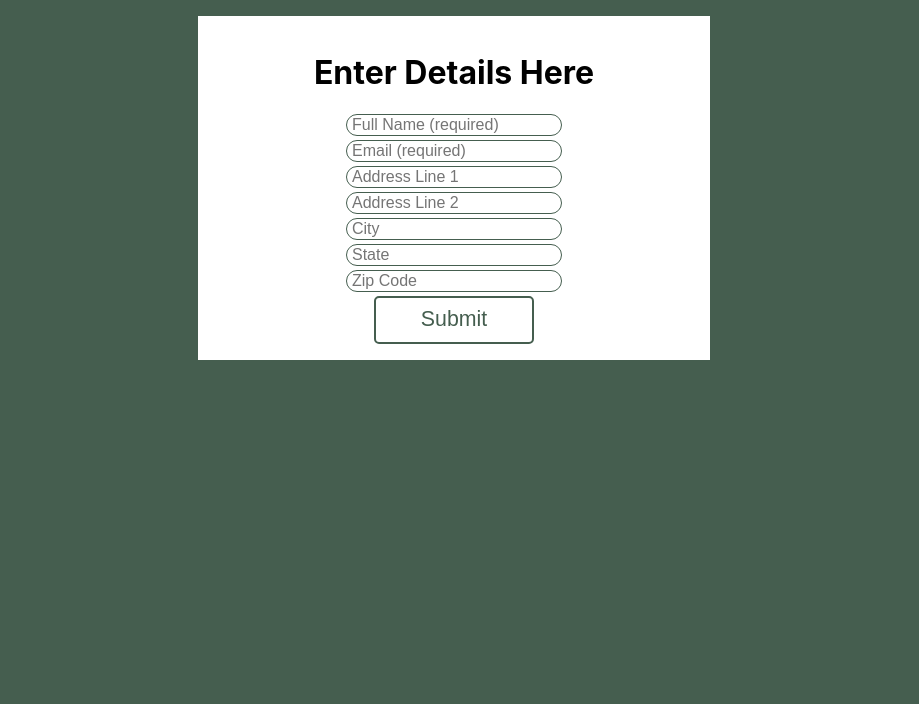
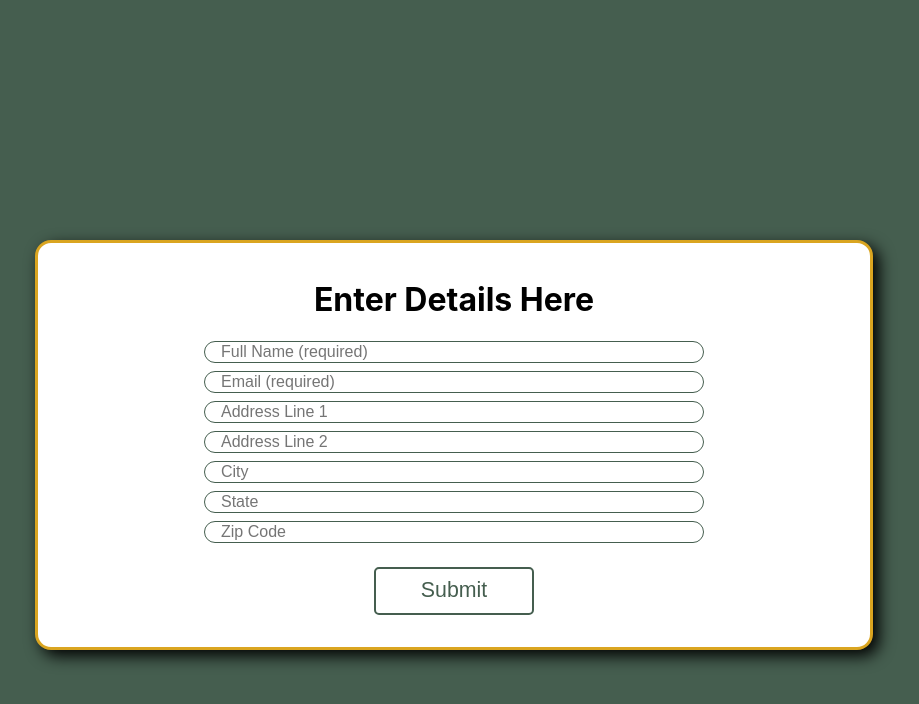
Before and after one commit to carah-tychewicz/simple-webform, a React (Create React App) app: page / in a window 1280 px wide. Shown: the top 704 px of the page, without its empty margins (186-1105 px from the left). Built offline with nearby package versions, Linux system fonts and the light colour scheme.

Commit message:
good enough for me

```diff
--- a/src/components/Form.css
+++ b/src/components/Form.css
@@ -2,7 +2,8 @@ input {
   border: 1px solid #455e4f;
   border-radius: 3rem;
   font-size: 1rem;
-  padding-left: 5px;
+  padding-left: 1rem;
+  width: 28rem;
 }
 
 input:focus {
@@ -12,6 +13,8 @@ input:focus {
 }
 
 .form-submit-btn {
+  margin-top: 1rem;
+  margin-bottom: 1rem;
   font-size: 16pt;
   height: 3rem;
   width: 10rem;
@@ -32,7 +35,7 @@ input:focus {
 }
 
 .form-item {
-  margin: 4px;
+  margin: 0.5rem;
 }
 
 .details-card {
@@ -40,5 +43,31 @@ input:focus {
   width: 30rem;
   padding: 1rem;
   background-color: white;
-  margin: 1rem;
+  margin: 15rem 1rem 1rem 1rem;
+  border-radius: 1rem;
+  border: 3px solid goldenrod;
+  filter: drop-shadow(6px 6px 8px black);
 }
+
+/* Extra small devices (phones, 600px and down) */
+@media only screen and (max-width: 600px) {
+  input {
+    width: 18rem;
+  }
+}
+/* Small devices (portrait tablets and large phones, 600px and up) */
+@media only screen and (min-width: 600px) {
+  .details-card {
+    width: 40rem;
+  }
+}
+/* Medium devices (landscape tablets, 768px and up) */
+@media only screen and (min-width: 768px) {
+  .details-card {
+    width: 50rem;
+  }
+
+  input {
+    width: 30rem;
+  }
+}
--- a/src/components/ThankYou.css
+++ b/src/components/ThankYou.css
@@ -9,8 +9,11 @@
 
 .thankyou-card {
   text-align: left;
-  width: 30rem;
+  width: 40rem;
   padding: 1rem;
   background-color: white;
-  margin: 1rem;
+  margin: 15rem 1rem 1rem 1rem;
+  border-radius: 1rem;
+  border: 3px solid goldenrod;
+  filter: drop-shadow(6px 6px 8px black);
 }
```
